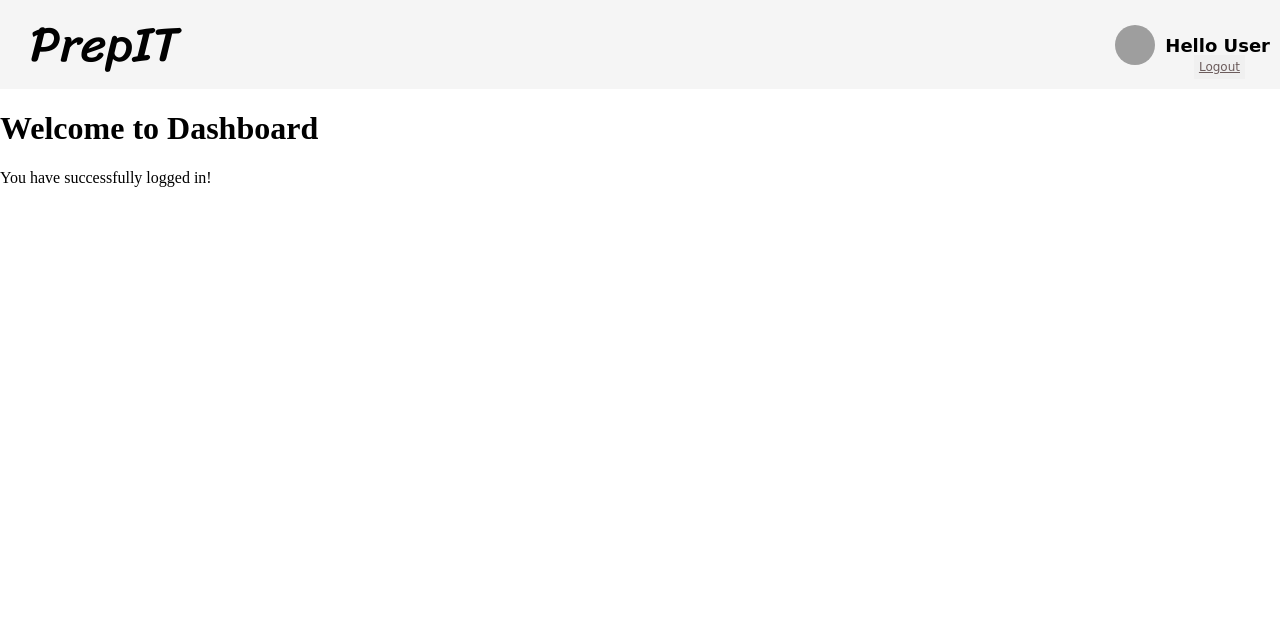
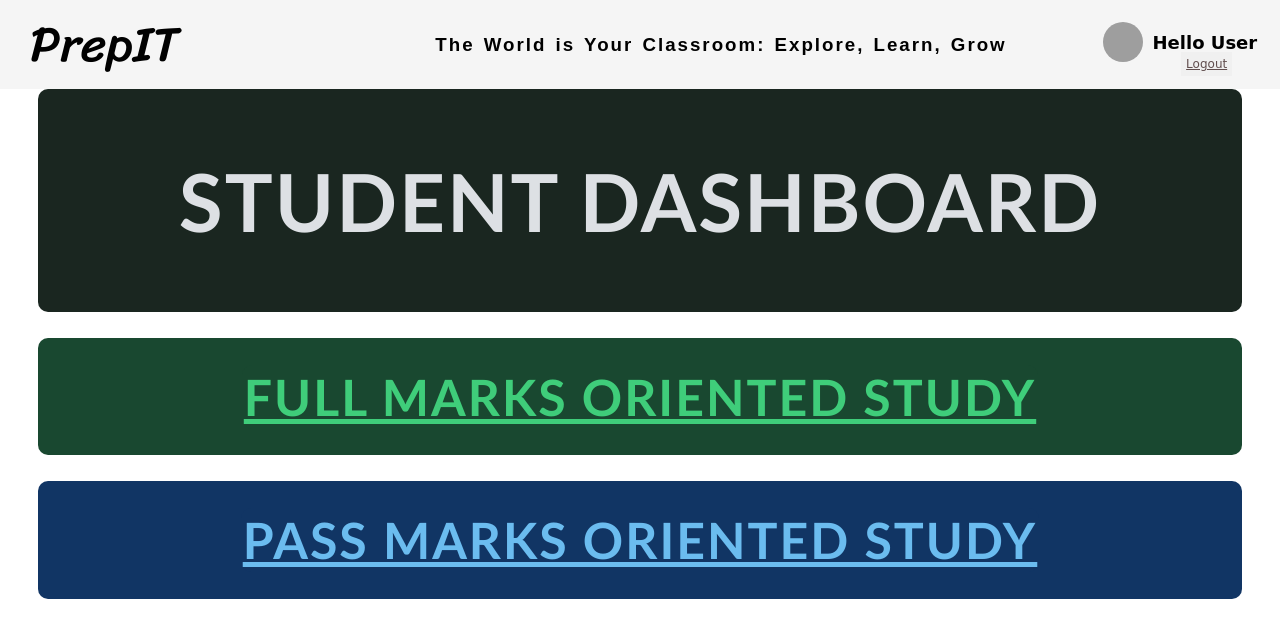
Before and after one commit to mruduljohn/PrepIT, a PHP site: page /home.html in a window 1280 px wide. Shown: the top 638 px of the page. Run offline with PHP 8.4, Linux system fonts and the light colour scheme; grey boxes are pictures that could not be loaded.

Commit message:
Improvements on Home page

```diff
--- a/home.css
+++ b/home.css
@@ -8,7 +8,7 @@ body {
 
 .header {
     display: flex;
-    justify-content: space-between;
+
     align-items: center;
     background-color: #f5f5f5;
   }
@@ -19,6 +19,15 @@ body {
     color: #000;
     text-decoration: none;
     margin-left: 30px;
+  }
+
+  .phrase{
+    text-align: center;
+    margin-left: 20%;
+    font-family: fantasy;
+    letter-spacing: 2px;
+    word-spacing: 2px;
+
   }
 
   .nav-items {
@@ -44,7 +53,8 @@ body {
     padding: 10px;
     background-color: #f5f5f5;
     font-size: 18px;
-    margin-top: 15px;
+    margin-top: 12px;
+    margin-right: 1%;
     font-family: cursive;
   }
 
@@ -69,10 +79,58 @@ body {
     background-color: #f0f0f0;
     border: none;
     font-size: 12px;
-    color: rgb(108, 92, 92);
+    color: rgb(97, 78, 78);
     cursor: pointer;
   }
 
   .logout-btn:hover {
     background-color: #ddd;
   }
+
+  .content{
+    margin-left: 3%;
+    margin-right: 3%;
+    font-family: 'Trebuchet MS', 'Lucida Sans Unicode', 'Lucida Grande', 'Lucida Sans', Arial, sans-serif;
+    background-color: #1a2620;
+    padding: 10px;
+    color: #dde0e4;
+    text-align: center;
+    font-size: 2.5em;
+    font-weight: bold;
+    text-transform: uppercase;
+    letter-spacing: 2px;
+    border-radius: 10px;
+
+  }
+
+  .Full_mark{
+    margin-top: 2%;
+    margin-left: 3%;
+    margin-right: 3%;
+    font-family: 'Trebuchet MS', 'Lucida Sans Unicode', 'Lucida Grande', 'Lucida Sans', Arial, sans-serif;
+    background-color: #194830;
+    padding: 2px;
+    color: #3fcd7a;
+    text-align: center;
+    font-size: 1.25em;
+    font-weight: bold;
+    text-transform: uppercase;
+    letter-spacing: 2px;
+    border-radius: 10px;
+  }
+
+  .Pass_mark{
+    margin-top: 2%;
+    margin-left: 3%;
+    margin-right: 3%;
+    font-family: 'Trebuchet MS', 'Lucida Sans Unicode', 'Lucida Grande', 'Lucida Sans', Arial, sans-serif;
+    background-color: #113564;
+    padding: 2px;
+    color: #6bbcef;
+    text-align: center;
+    font-size: 1.25em;
+    font-weight: bold;
+    text-transform: uppercase;
+    letter-spacing: 2px;
+    border-radius: 10px;
+  }
--- a/home.html
+++ b/home.html
@@ -8,6 +8,7 @@
 
     <header class="header">
 		<a href="#" class="logo">PrepIT</a>
+		<h3 class="phrase">The World is Your Classroom: Explore, Learn, Grow</h3>
 		<div class="profile">
 			<img src="https://clipground.com/images/profile-logo-3.png" alt="DP">
 			<p>Hello User</p>
@@ -15,10 +16,8 @@
 			<a href="login.html" class="logout-btn">Logout</a>
 			</div>
 	</header>
-    <div class="content"><h1>Welcome to Dashboard</h1>
-		<p>You have successfully logged in!</p>
-
-	</div>
-
+    <div class="content"><h1>Student Dashboard</h1></div>
+	<div class="Full_mark"><h1><a href="FMOS.html" class="Full_mark">Full Marks Oriented Study</a></h1></div>
+	<div class="Pass_mark"><h1><a href="PMOS.html" class="Pass_mark">Pass Marks Oriented Study</a></h1></div>
 </body>
 </html>
```
